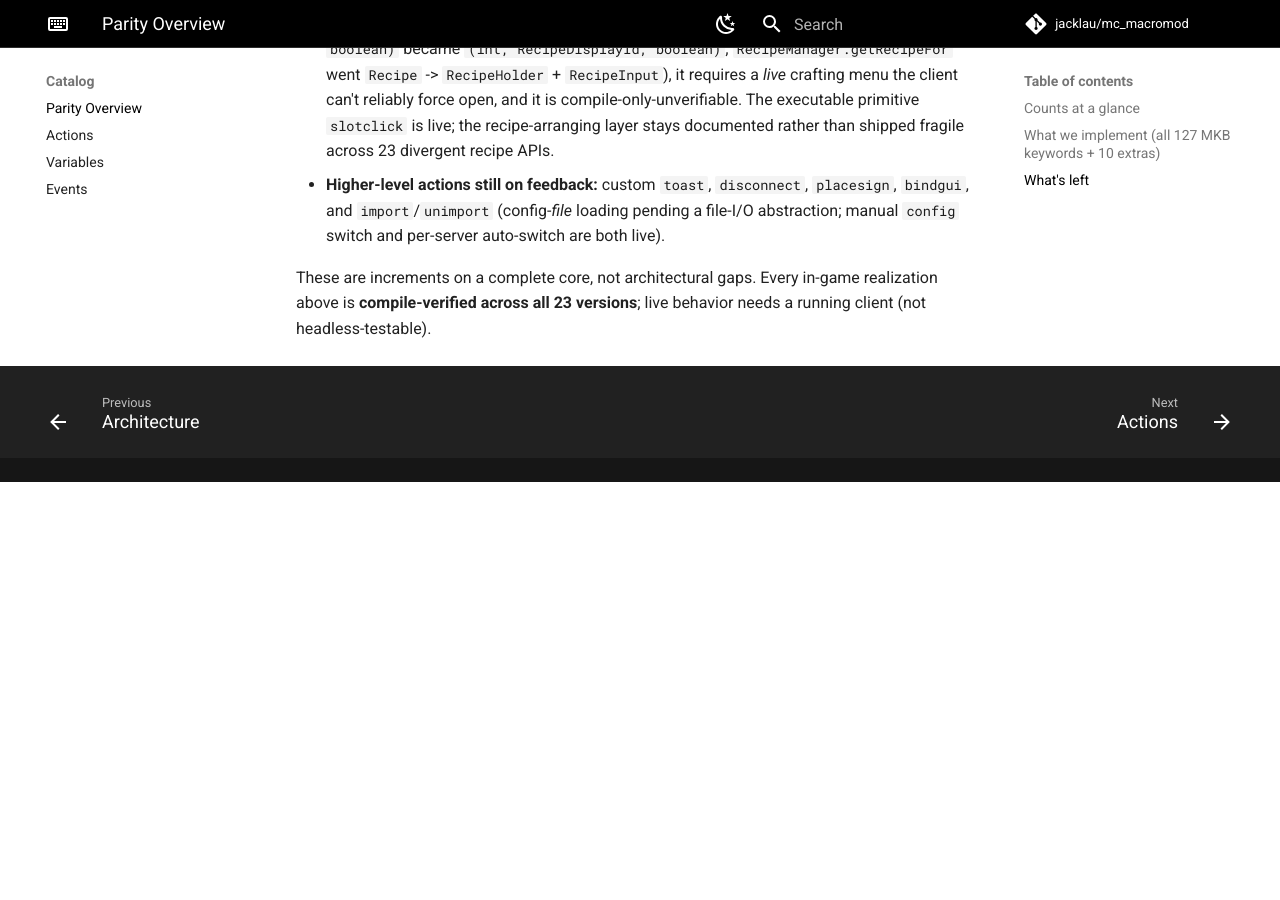
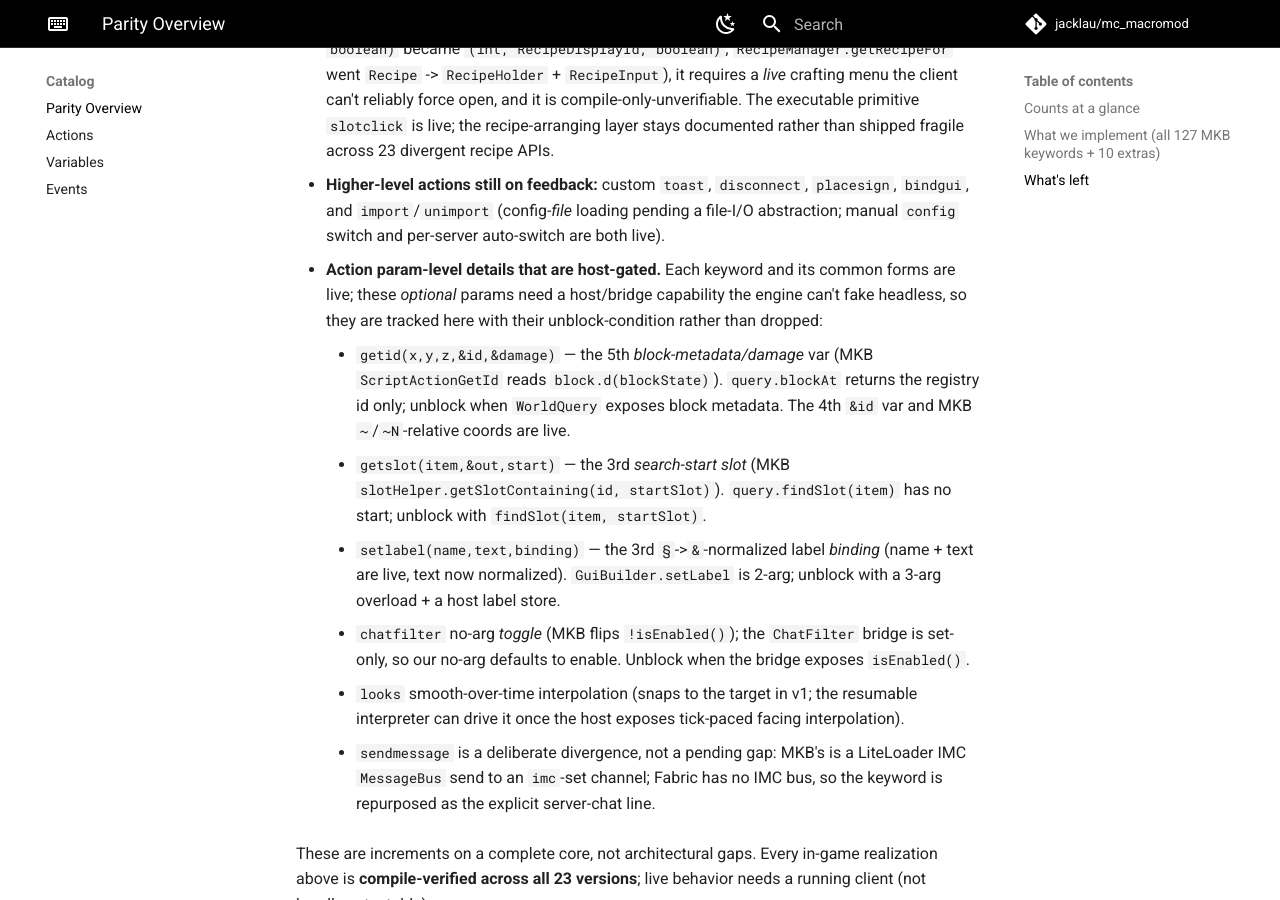
Before and after one commit to jackulau/MacroKeybindMod, an MkDocs documentation site: the page built from docs/catalog/PARITY.md, in a window 1280 px wide and 900 px high, scrolled down 2707 px. Built offline with MkDocs 1.6.1 and Material for MkDocs 9.7.7, drawn with Linux system fonts in a browser that asks for light colours; nearby versions of some CDN libraries; library files that are not in the unit come from our copies; comment, search, counter and statistics services are not loaded; before the commit the page ends 3189 px from its top, so only the background shows below that.

Commit message:
Track host-gated action param-level conformance in PARITY.md
Record the optional action params whose keyword + common forms are live
but whose remaining detail needs a host/bridge capability the engine
cannot fake headless: getid 5th metadata var, getslot start-slot,
setlabel binding, chatfilter no-arg toggle, looks smooth-over-time, and
the deliberate sendmessage IMC->chat divergence. Each carries its
unblock-condition so the gated frontier is tracked, not dropped.
Ground-truthed against the decompiled MKB originals this session.

```diff
--- a/docs/catalog/PARITY.md
+++ b/docs/catalog/PARITY.md
@@ -76,6 +76,24 @@ remainder is genuinely client-unavailable or subsystem-bound:
 - **Higher-level actions still on feedback:** custom `toast`, `disconnect`, `placesign`, `bindgui`, and
   `import`/`unimport` (config-*file* loading pending a file-I/O abstraction; manual `config` switch and
   per-server auto-switch are both live).
+- **Action param-level details that are host-gated.** Each keyword and its common forms are live; these
+  *optional* params need a host/bridge capability the engine can't fake headless, so they are tracked
+  here with their unblock-condition rather than dropped:
+    - `getid(x,y,z,&id,&damage)` — the 5th *block-metadata/damage* var (MKB `ScriptActionGetId` reads
+      `block.d(blockState)`). `query.blockAt` returns the registry id only; unblock when `WorldQuery`
+      exposes block metadata. The 4th `&id` var and MKB `~`/`~N`-relative coords are live.
+    - `getslot(item,&out,start)` — the 3rd *search-start slot* (MKB `slotHelper.getSlotContaining(id,
+      startSlot)`). `query.findSlot(item)` has no start; unblock with `findSlot(item, startSlot)`.
+    - `setlabel(name,text,binding)` — the 3rd `§`->`&`-normalized label *binding* (name + text are
+      live, text now normalized). `GuiBuilder.setLabel` is 2-arg; unblock with a 3-arg overload + a
+      host label store.
+    - `chatfilter` no-arg *toggle* (MKB flips `!isEnabled()`); the `ChatFilter` bridge is set-only, so
+      our no-arg defaults to enable. Unblock when the bridge exposes `isEnabled()`.
+    - `looks` smooth-over-time interpolation (snaps to the target in v1; the resumable interpreter can
+      drive it once the host exposes tick-paced facing interpolation).
+    - `sendmessage` is a deliberate divergence, not a pending gap: MKB's is a LiteLoader IMC
+      `MessageBus` send to an `imc`-set channel; Fabric has no IMC bus, so the keyword is repurposed as
+      the explicit server-chat line.
 
 These are increments on a complete core, not architectural gaps. Every in-game realization above is
 **compile-verified across all 23 versions**; live behavior needs a running client (not headless-testable).
```
